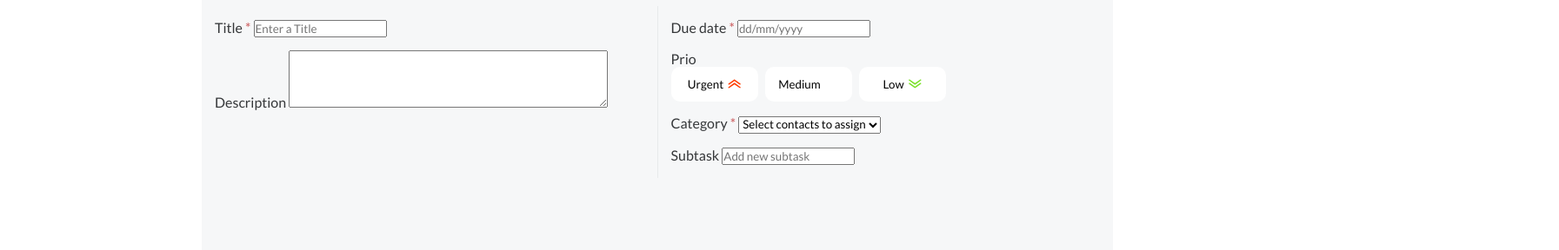
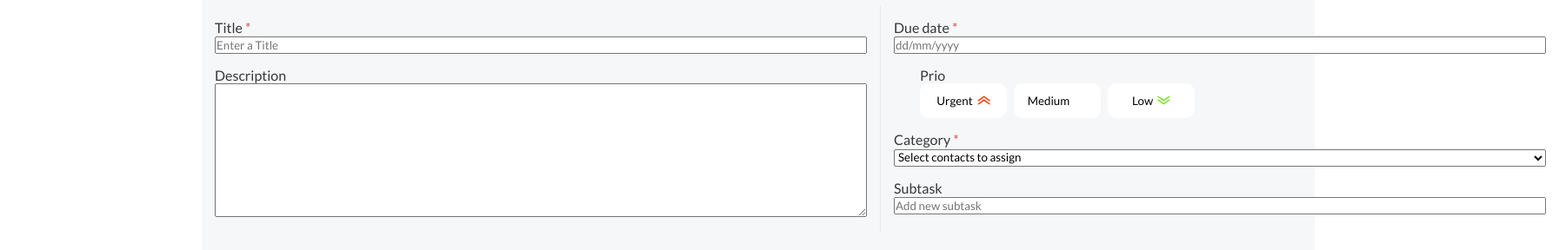
Before and after one commit to Valknut-Warrior/Join, a website built with Vite: page add-task.html in a window 1280 px wide. Shown: the part 122-410 px from the top of the page at 87% size, 1793 px wide, since content can reach past the window. Built offline with nearby package versions, Linux system fonts and the light colour scheme; a script that the page names is missing.

```diff
--- a/add-task.html
+++ b/add-task.html
@@ -54,12 +54,12 @@
                 <div class="content-left">
 
                     <div>
-                        <label for="title">Title<span class="star"> *</span></label>
+                        <label for="title">Title<span class="star"> *</span></label><br>
                         <input type="text" id="title" name="title" placeholder="Enter a Title">
                     </div>
 
                     <div>
-                        <label for="description">Description</label>
+                        <label for="description">Description</label><br>
                         <textarea id="description" name="description"
                                   rows="4" cols="50" placeholder="Enter a Description">
                         </textarea>
@@ -68,11 +68,11 @@
                 </div>
                 <div class="content-right">
                     <div>
-                        <label for="date">Due date<span class="star"> *</span></label>
+                        <label for="date">Due date<span class="star"> *</span></label><br>
                         <input type="text" id="date" name="date" placeholder="dd/mm/yyyy">
                     </div>
 
-                    <div>
+                    <div class="content-add-task-button">
                         <p>Prio</p>
                         <p class="add-task-button-set">
                             <button class="prioritize-button-high" id="prioritize-button-high"><span class="add-button-content-high">Urgent</span></button>
@@ -82,7 +82,7 @@
                     </div>
 
                     <div>
-                        <label for="category">Category<span class="star"> *</span></label>
+                        <label for="category">Category<span class="star"> *</span></label><br>
                         <select id="category" name="category">
                             <option value="0">Select contacts to assign</option>
                             <option value="1">Technical Task</option>
@@ -91,7 +91,7 @@
                     </div>
 
                     <div>
-                        <label for="subtask">Subtask</label>
+                        <label for="subtask">Subtask</label><br>
                         <input type="text" id="subtask" name="subtask" placeholder="Add new subtask">
                     </div>
                 </div>
--- a/css/style.scss
+++ b/css/style.scss
@@ -725,6 +725,7 @@
   flex-direction: column;
   padding: 15px;
   row-gap: 15px;
+  align-items: center;
 }
 
 .content-right {
@@ -734,6 +735,7 @@
   padding: 15px;
   row-gap: 15px;
   border-left: solid var(--border-left);
+  align-items: center;
 }
 
 .star {
@@ -756,6 +758,12 @@
   background-color: var(--background-conten-button);
 }
 
+.content-add-task-button {
+    display: flex;
+    flex-direction: column;
+    width: 92%;
+}
+
 .add-button-content-high {
   background: url(/icons/prio-high.svg) right no-repeat;
   padding-right: 20px;
@@ -774,6 +782,8 @@
   padding-right: 20px;
   background-size: 15px;
 }
+
+
 
 
 /* Extra small devices (phones, 600px and down) */
@@ -934,7 +944,23 @@
     gap: 32px;
   }
 
+  /* Add Task */
 
+  .content-left input,textarea,select {
+    width: 750px;
+    max-width: 750px;
+    min-width: 750px;
+  }
+
+  .content-left textarea {
+    min-height: 154px;
+  }
+
+  .content-right input,textarea,select {
+    width: 750px;
+    max-width: 750px;
+    min-width: 750px;
+  }
 
 }
 
```
Also changed, not shown: css/style.css, 1 other file.
